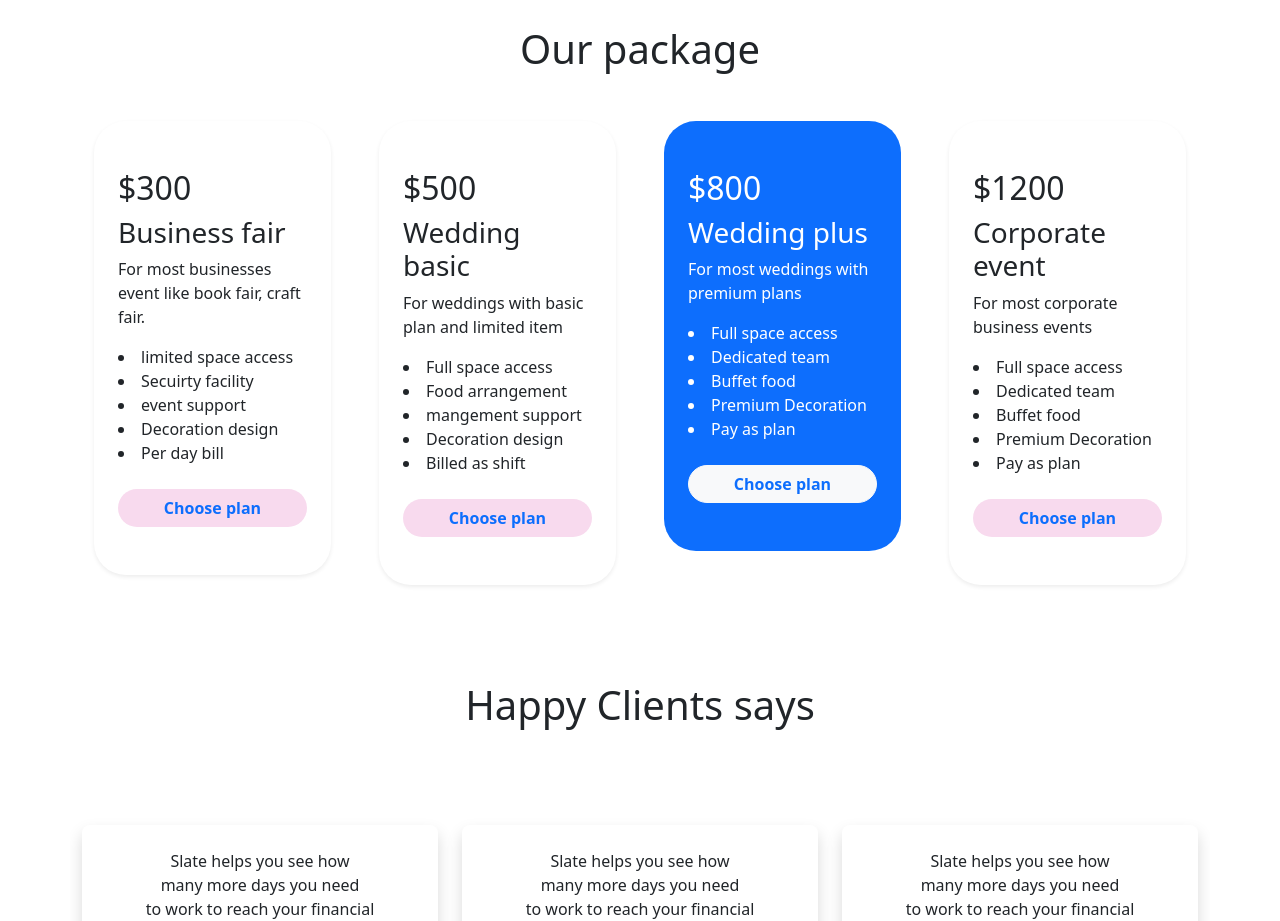
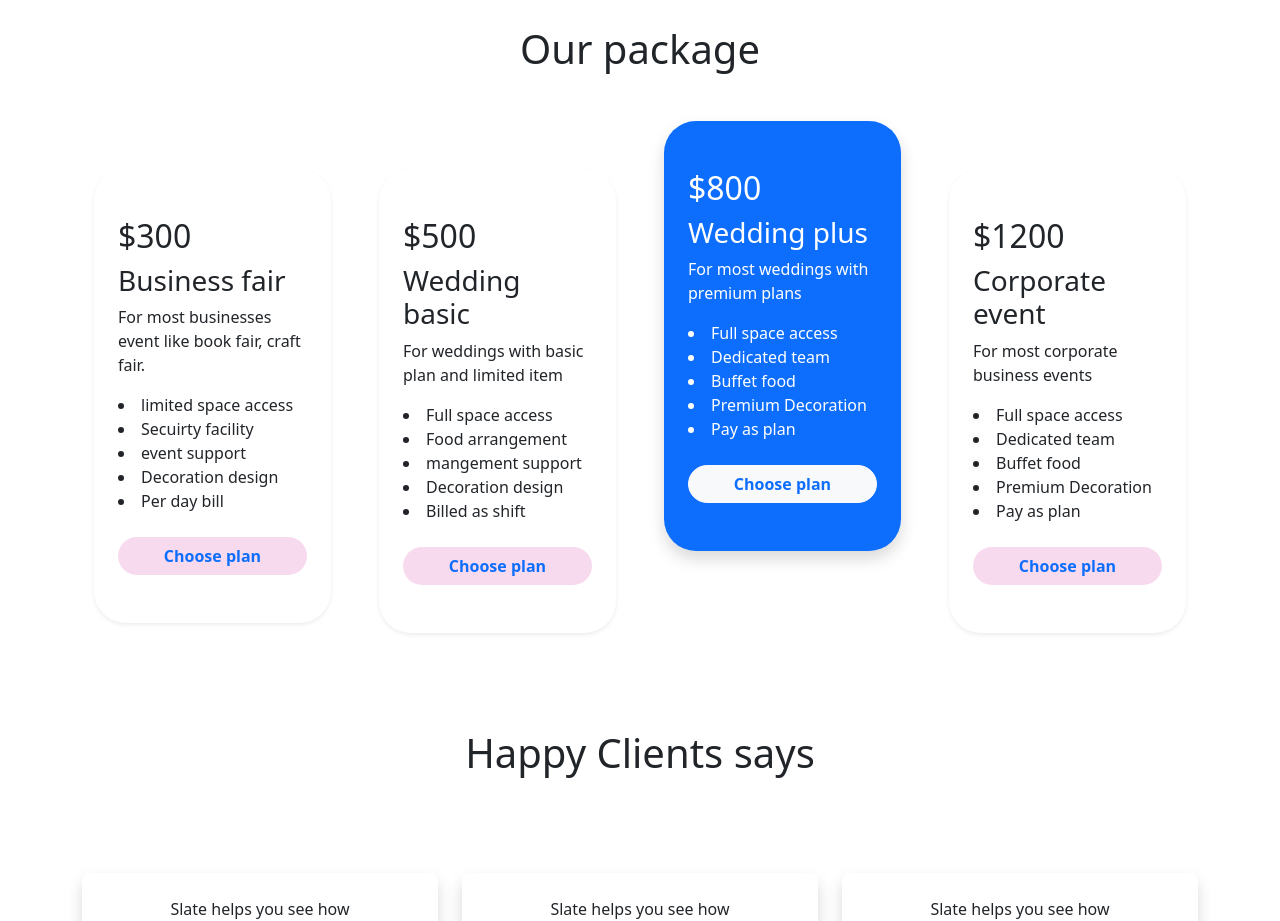
Before and after one commit to Bikash-Dev-Bk/convention-center, a plain HTML site: page index.html in a window 1280 px wide. Shown: the part 1160-2081 px from the top of the page. Drawn offline with nearby package versions, Linux system fonts and the light colour scheme.

Commit message:
package card  updated

```diff
--- a/index.html
+++ b/index.html
@@ -114,12 +114,12 @@
 
         <!-- Our package -->
         <section>
-          <div class="my-5">
+          <div class="my-5 ">
             <h1 class="text-center my-5">Our package</h1>
             <div class="container px-4 ">
               <div class="row g-5">
-                <div class="col-12 col-md-6 col-lg-3">
-                 <div class="shadow-sm py-5 px-4 rounded-5">
+                <div class="col-12 col-md-6 col-lg-3 ">
+                 <div class="shadow-sm py-5 px-4 rounded-5 mt-5">
                   <h2>$300</h2>
                   <h3>Business fair</h3>
                   <p>For most businesses event like book fair, craft fair.</p>
@@ -131,8 +131,8 @@
                   <button class="btn choose-plan-btn text-primary fw-bold w-100  rounded-5">Choose plan</button>
                  </div>
                 </div>
-                <div class="col-12 col-md-6 col-lg-3">
-                  <div class="shadow-sm py-5 px-4 rounded-5">
+                <div class="col-12 col-md-6 col-lg-3 ">
+                  <div class="shadow-sm py-5 px-4 rounded-5 mt-5">
                     <h2>$500</h2>
                     <h3>Wedding basic</h3>
                     <p>For weddings with basic plan and limited item</p>
@@ -145,7 +145,7 @@
                     </div>
                 </div>
                 <div class="col-12 col-md-6 col-lg-3 ">
-                  <div class="bg-primary text-white py-5 px-4 rounded-5">
+                  <div class="bg-primary text-white py-5 px-4 rounded-5 shadow">
                     <h2>$800</h2>
                     <h3>Wedding plus</h3>
                     <p>For most weddings with premium plans</p>
@@ -158,7 +158,7 @@
                   </div>
                  </div>
                  <div class="col-12 col-md-6 col-lg-3">
-                   <div class=" shadow-sm py-5 px-4 rounded-5">
+                   <div class=" shadow-sm py-5 px-4 rounded-5 mt-5">
                     <h2>$1200</h2>
                     <h3>Corporate event</h3>
                     <p>For most corporate business events</p>
--- a/style.css
+++ b/style.css
@@ -14,10 +14,14 @@
     background-color: #f8daee;
 }
 
+
 .footer-part{
     height: 350px;
     background-color: #0B0D17;
 }
+
+
+
 
 
 /*--------------------------------------
```
